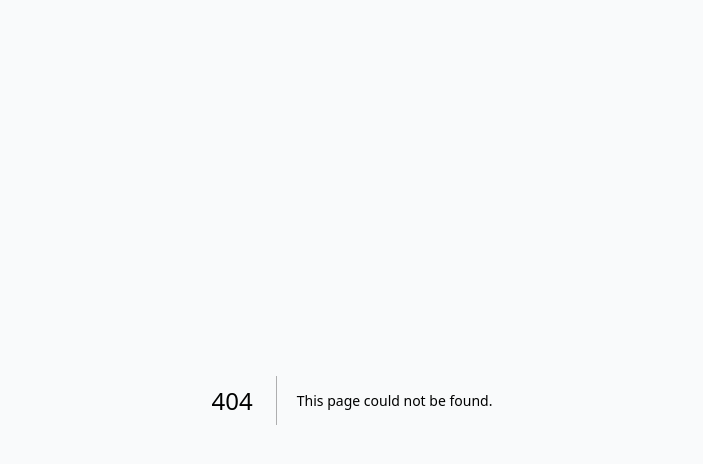
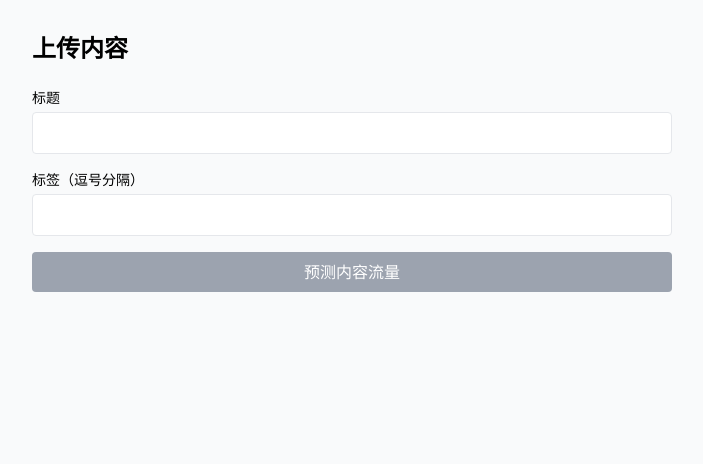
Before and after one commit to StarlitSKy88/qizai, a Next.js app in the folder apps/web/: page /upload in a window 1280 px wide. Before the commit this address had no page. Shown: the top 464 px of the page, without its empty margins (288-991 px from the left). Built offline with nearby package versions, Linux system fonts and the light colour scheme.

Commit message:
feat(web): add Next.js 14 UI with UploadForm + ReportView + API client

```diff
--- a/apps/web/src/app/page.tsx
+++ b/apps/web/src/app/page.tsx
@@ -1,8 +1,20 @@
+import Link from 'next/link';
+
 export default function Home() {
   return (
     <main className="container mx-auto px-4 py-16">
       <h1 className="text-4xl font-bold text-center">qizai 骑仔</h1>
-      <p className="mt-4 text-center text-gray-600">中文 AI 内容流量预测工具</p>
+      <p className="mt-4 text-center text-gray-600">
+        中文 AI 内容流量预测工具
+      </p>
+      <div className="mt-8 text-center">
+        <Link
+          href="/upload"
+          className="inline-block bg-pink-600 text-white px-6 py-3 rounded-lg hover:bg-pink-700"
+        >
+          开始预测
+        </Link>
+      </div>
     </main>
   );
 }
--- /dev/null
+++ b/apps/web/src/app/report/[id]/page.tsx
@@ -0,0 +1,10 @@
+import { ReportView } from '../../../components/ReportView';
+
+export default function ReportPage({ params }: { params: { id: string } }) {
+  return (
+    <main className="container mx-auto px-4 py-8 max-w-4xl">
+      <h1 className="text-2xl font-bold mb-6">流量预测报告 #{params.id}</h1>
+      <ReportView reportId={params.id} />
+    </main>
+  );
+}
--- /dev/null
+++ b/apps/web/src/app/upload/page.tsx
@@ -0,0 +1,10 @@
+import { UploadForm } from '../../components/UploadForm';
+
+export default function UploadPage() {
+  return (
+    <main className="container mx-auto px-4 py-8 max-w-2xl">
+      <h1 className="text-2xl font-bold mb-6">上传内容</h1>
+      <UploadForm />
+    </main>
+  );
+}
--- /dev/null
+++ b/apps/web/src/components/ReportView.tsx
@@ -0,0 +1,58 @@
+'use client';
+import { useEffect, useState } from 'react';
+
+interface Report {
+  decision: string;
+  metrics: {
+    positive_ratio: number;
+    negative_ratio: number;
+    neutral_ratio: number;
+    virality_score: number;
+    diversity: number;
+  };
+  recommendations: string[];
+  evidence: Array<{
+    source: string;
+    description: string;
+    confidence: number;
+    refs: string[];
+  }>;
+  generated_at: number;
+}
+
+export function ReportView({ reportId }: { reportId: string }) {
+  const [report, setReport] = useState<Report | null>(null);
+
+  useEffect(() => {
+    fetch(`/api/report/${reportId}`)
+      .then(res => res.json())
+      .then(setReport)
+      .catch(() => setReport(null));
+  }, [reportId]);
+
+  if (!report) return <div>加载中...</div>;
+
+  return (
+    <div className="bg-white rounded-lg shadow p-6">
+      <div className="text-3xl font-bold mb-4">{report.decision}</div>
+      <div className="grid grid-cols-2 gap-4">
+        <div>
+          <div className="text-sm text-gray-600">正面比例</div>
+          <div className="text-2xl">{(report.metrics.positive_ratio * 100).toFixed(1)}%</div>
+        </div>
+        <div>
+          <div className="text-sm text-gray-600">多样性</div>
+          <div className="text-2xl">{(report.metrics.diversity * 100).toFixed(1)}%</div>
+        </div>
+      </div>
+      <div className="mt-6">
+        <h3 className="font-bold">优化建议</h3>
+        <ul className="list-disc list-inside">
+          {report.recommendations.map((r, i) => (
+            <li key={i}>{r}</li>
+          ))}
+        </ul>
+      </div>
+    </div>
+  );
+}
--- /dev/null
+++ b/apps/web/src/components/UploadForm.tsx
@@ -0,0 +1,45 @@
+'use client';
+import { useState } from 'react';
+
+export function UploadForm() {
+  const [title, setTitle] = useState('');
+  const [tags, setTags] = useState('');
+
+  const canSubmit = title.length > 0;
+
+  return (
+    <form className="space-y-4">
+      <div>
+        <label htmlFor="title" className="block text-sm font-medium">
+          标题
+        </label>
+        <input
+          id="title"
+          type="text"
+          value={title}
+          onChange={(e) => setTitle(e.target.value)}
+          className="mt-1 block w-full border rounded px-3 py-2"
+        />
+      </div>
+      <div>
+        <label htmlFor="tags" className="block text-sm font-medium">
+          标签（逗号分隔）
+        </label>
+        <input
+          id="tags"
+          type="text"
+          value={tags}
+          onChange={(e) => setTags(e.target.value)}
+          className="mt-1 block w-full border rounded px-3 py-2"
+        />
+      </div>
+      <button
+        type="submit"
+        disabled={!canSubmit}
+        className="w-full bg-pink-600 text-white py-2 rounded disabled:bg-gray-400"
+      >
+        预测内容流量
+      </button>
+    </form>
+  );
+}
--- /dev/null
+++ b/apps/web/src/lib/api.ts
@@ -0,0 +1,13 @@
+export async function simulateContent(content: { title: string; cover: string; tags: string[] }) {
+  const res = await fetch('/api/simulate', {
+    method: 'POST',
+    headers: { 'Content-Type': 'application/json' },
+    body: JSON.stringify({ content, persona_count: 1000 }),
+  });
+
+  if (!res.ok) {
+    throw new Error(`Simulate failed: ${res.status}`);
+  }
+
+  return res.json();
+}
```
Also changed, not shown: apps/web/package.json (+11 -8 lines), apps/web/vitest.config.ts (added, +10 -0 lines), 1 other file (tests, documents, lock files or other folders).
